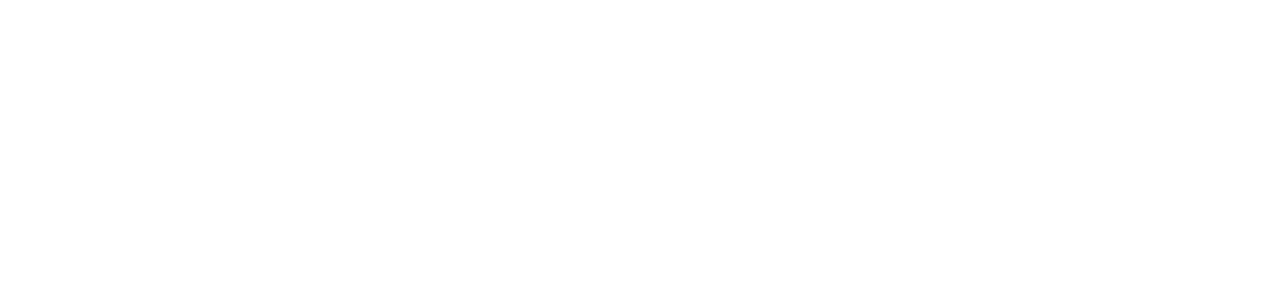
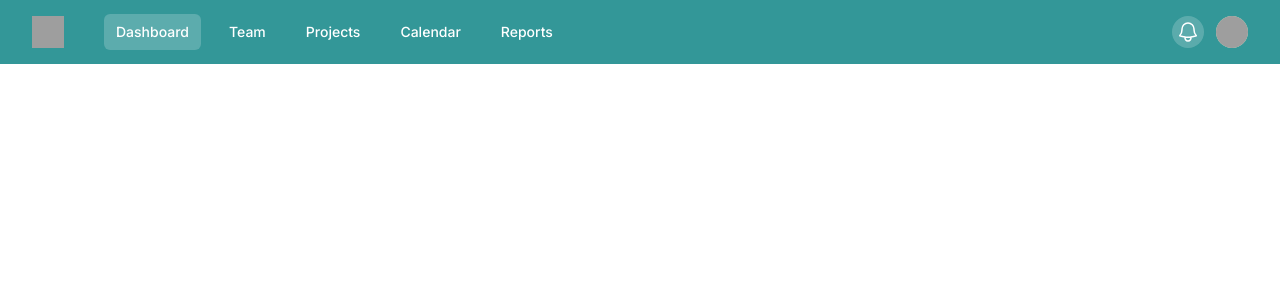
Before and after one commit to TheNestDevs/H4B, a Next.js app in the folder apps/web/: page /dashboard in a window 1280 px wide. Shown: the top 300 px of the page. Built offline with nearby package versions, Linux system fonts and the light colour scheme; grey boxes are pictures that could not be loaded.

Commit message:
prettier changes

```diff
--- a/apps/web/app/layout.tsx
+++ b/apps/web/app/layout.tsx
@@ -1,6 +1,7 @@
 import { Inter } from "next/font/google";
 
 import "./globals.css";
+import Navbar from "@/components/ui/Navbar";
 
 const inter = Inter({ subsets: ["latin"] });
 
@@ -17,7 +18,10 @@
 export default function RootLayout({ children }: RootLayoutProps) {
     return (
         <html lang="en">
-            <body className={`${inter.className} text-text`}>{children}</body>
+            <body className={`${inter.className} text-text`}>
+                <Navbar />
+                {children}
+            </body>
         </html>
     );
 }
```
Also changed, not shown: 1 other file (tests, documents, lock files or other folders).
